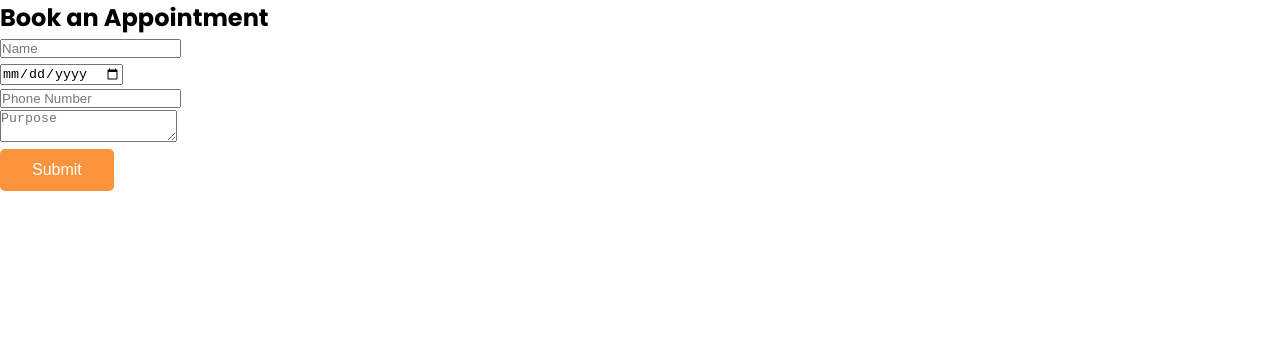
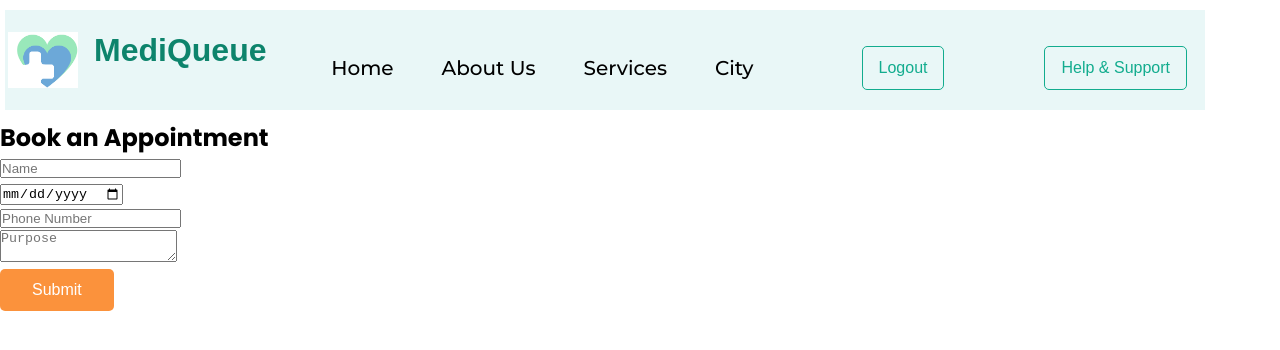
Before and after one commit to TEAM-SIT-SIH-2024/Code, a React (Vite) app in the folder frontend/: page /appointment in a window 1280 px wide. Shown: the top 350 px of the page. Built offline with nearby package versions, Linux system fonts and the light colour scheme; sample sign-in values are in the browser's storage; some icons are missing; a web font is replaced by a local one.

Commit message:
added user auth

```diff
--- a/frontend/src/components/Appointment.jsx
+++ b/frontend/src/components/Appointment.jsx
@@ -27,6 +27,10 @@ export function Appointment() {
             [name]: value
         });
     };
+    const handleLogout = () => {
+        localStorage.removeItem('token');
+        navigate('/');
+      };
 
     const handleSubmit = async (e) => {
         e.preventDefault();
@@ -65,6 +69,26 @@ export function Appointment() {
     }
 
     return (
+        <div>
+        <div className="container">
+        <nav>
+          <div className="nav__first">
+            <div>
+              <img className="SIHimg" src="../../assets/images/SIH.png" id='C' alt="Logo" />
+            </div>
+            <div className="nav__logo">MediQueue</div>
+          </div>
+          <div className='cont'>
+          <ul className="nav__links">
+            <li className="link"><a href="/">Home</a></li>
+            <li className="link"><a href="/#about">About Us</a></li>
+            <li className="link"><a href="/#services">Services</a></li>
+            <li className="link"><a href="/cities">City</a></li>
+          </ul>
+          <button className="btn service__btn topBtn help" onClick={handleLogout}>Logout</button>
+          <button className="btn service__btn topBtn help">Help & Support</button></div>
+        </nav>
+      </div>
         <div id="appointment">
             <div className='appointment-container'>
                 <h2>Book an Appointment</h2>
@@ -122,6 +146,7 @@ export function Appointment() {
                 </form>
             </div>
         </div>
+        </div>
     );
 };
 
```
